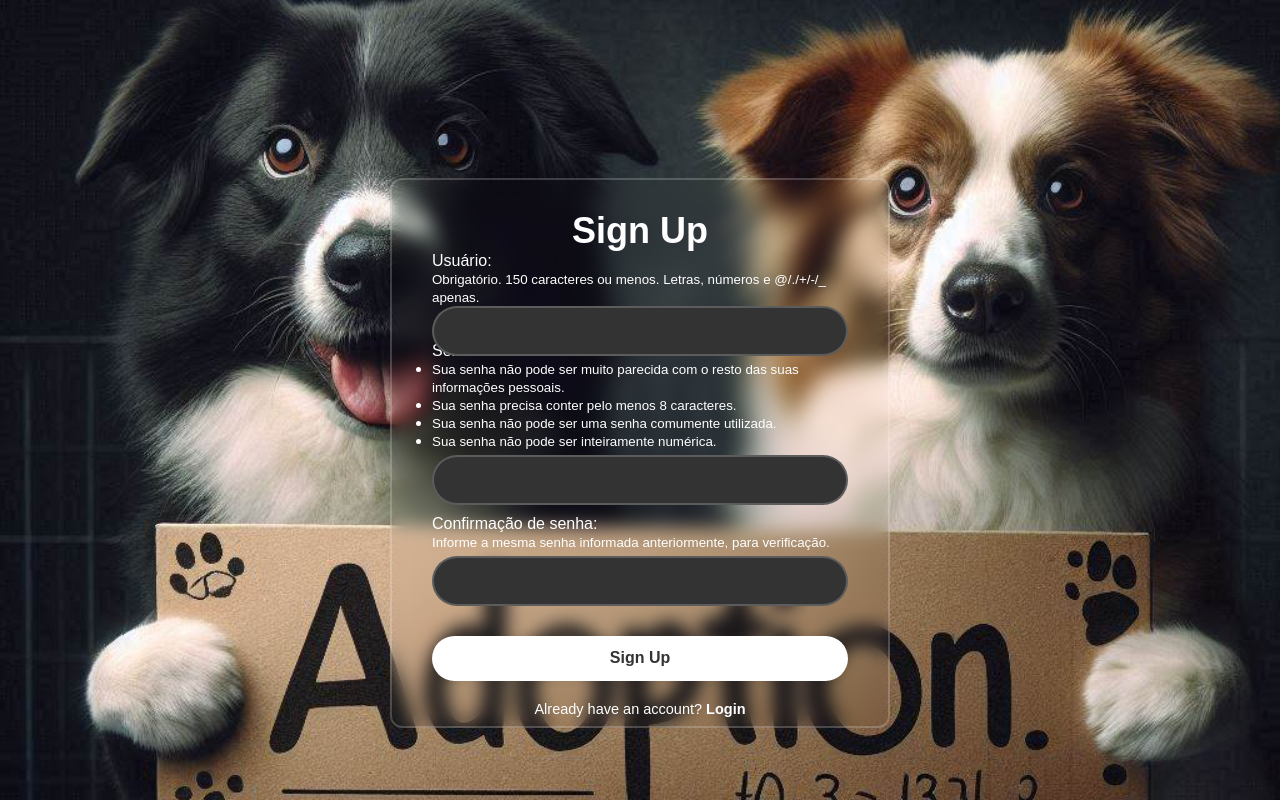
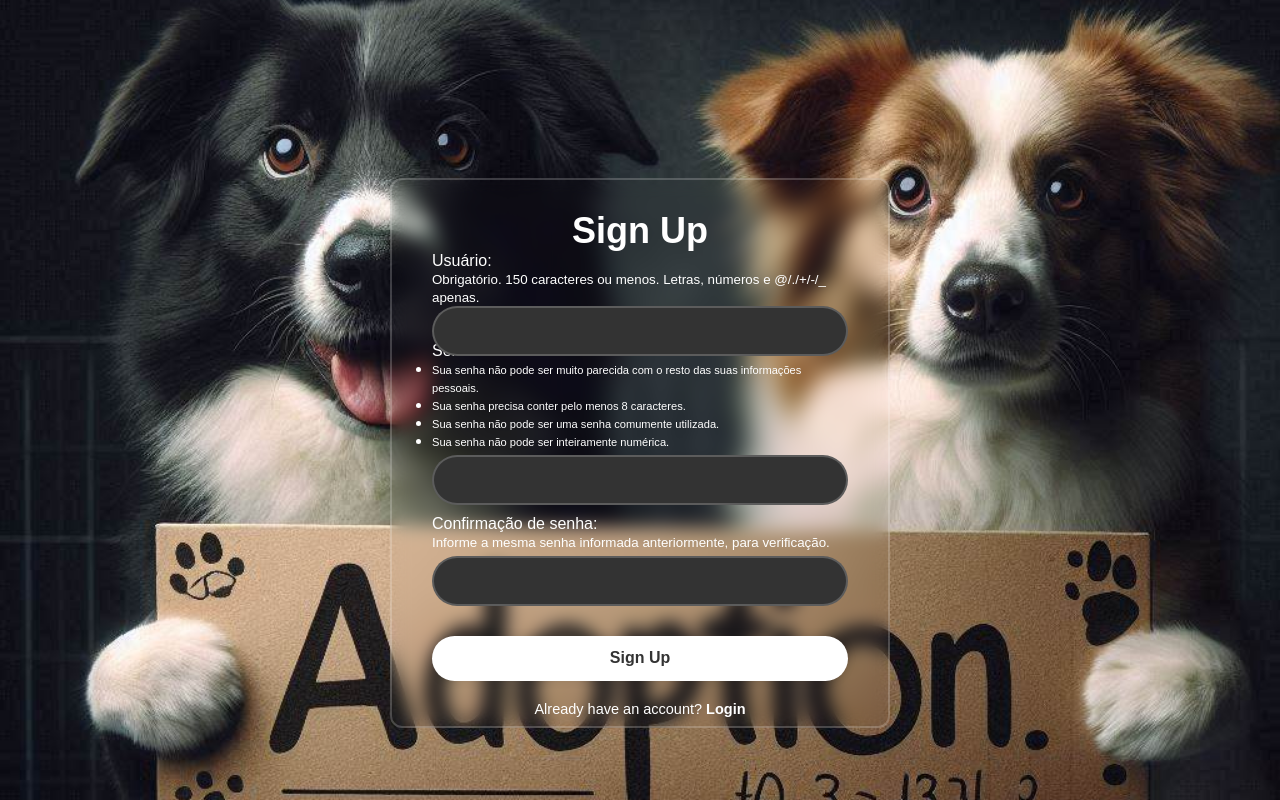
Before and after one commit to antonioz2022/ProjetoFDS, a Django app: page /pet4you_app/signup/ in a window 1280 px wide. Run offline with Django 5.2, Linux system fonts and the light colour scheme.

Commit message:
Mudanças no css e html

```diff
--- a/pet4you_app/static/css/styles.css
+++ b/pet4you_app/static/css/styles.css
@@ -4,7 +4,7 @@
     box-sizing: border-box;
     font-family: "Poppins", sans-serif;
   }
-  body{
+  .body-splat{
     display: flex;
     justify-content: center;
     align-items: center;
--- a/pet4you_app/templates/base.html
+++ b/pet4you_app/templates/base.html
@@ -6,7 +6,7 @@
     <meta name="viewport" content="width=device-width, initial-scale=1.0">
     <title>Pet4You</title>
     {% load static %}
-    <link rel="stylesheet" href="{% static 'css/styles.css' %}?v=2">
+    <link rel="stylesheet" href="{% static 'css/styles.css' %}?v=2 ">
 
 </head>
 
--- a/pet4you_app/templates/home.html
+++ b/pet4you_app/templates/home.html
@@ -2,6 +2,7 @@
 
 
 {% block body %}
+<div class="body-splat">
 <div style="text-align: center; color: white;">
     <h1>Pet4You</h1>
     <p>Encontre o seu novo melhor amigo.</p>
@@ -30,4 +31,5 @@
     </form>
     {% endif %}
 </div>
+</div>
 {% endblock %}
--- a/pet4you_app/templates/list.html
+++ b/pet4you_app/templates/list.html
@@ -1,5 +1,6 @@
 {% extends "base.html" %}
 {% block body %}
+<div class="body-splat">
     <div class="wrapper">
         <h1>Your Pets</h1>
         {% if pets %}
@@ -21,4 +22,5 @@
             <p><a href="{% url 'pet4you:home' %}">Home</a></p>
         </div>
     </div>
+</div>
 {% endblock %}
--- a/pet4you_app/templates/posting.html
+++ b/pet4you_app/templates/posting.html
@@ -1,5 +1,6 @@
 {% extends "base.html" %}
 {% block body %}
+<div class="body-splat">
     <div class="wrapper">
         <h1>Post your pet!</h1>
         <form method="POST">
@@ -30,4 +31,5 @@
             <p><a href="{% url 'pet4you:home' %}">Home</a></p>
         </div>
     </div>
+</div>
 {% endblock %}
--- a/pet4you_app/templates/registration/login.html
+++ b/pet4you_app/templates/registration/login.html
@@ -1,5 +1,6 @@
 {% extends "base.html" %}
 {% block body %}
+<div class="body-splat">
   <div class="wrapper">
     <form method="POST">
       {% csrf_token %}
@@ -31,4 +32,5 @@
       </div>
     </form>
   </div>
+</div>
 {% endblock %}
--- a/pet4you_app/templates/registration/signup.html
+++ b/pet4you_app/templates/registration/signup.html
@@ -1,10 +1,11 @@
 {% extends "base.html" %}
 {% block body %}
+<div class="body-splat">
   <div class="wrapper" , style="width: 500px; height: 550px; margin-top: 105px;">
     <h1>Sign Up</h1>
     <form method="POST">
       {% csrf_token %}
-    <div class="input-box", style="margin-top: 0px;">
+      <div class="input-box" , style="margin-top: 0px;">
         {{ form.username.label_tag }}
         <p><small>{{ form.username.help_text }}</small></p>
         {{ form.username }}
@@ -12,9 +13,9 @@
       </div>
 
       <p style="padding-top: 10px;">{{ form.password1.label_tag }}</p>
-    <p><small>{{ form.password1.help_text }}</small></p>
+      <p><small><small>{{ form.password1.help_text }}</small></small></p>
 
-    <div class="input-box", style="margin-top: 5px;">
+      <div class="input-box" , style="margin-top: 5px;">
         {{ form.password1 }}
         <i class="bx bxs-lock"></i>
 
@@ -22,7 +23,7 @@
 
       <p style="margin-top: -20px;">{{ form.password2.label_tag }}</p>
       <p><small>{{ form.password2.help_text }}</small></p>
-    <div class="input-box", style="margin-top: 5px;">
+      <div class="input-box" , style="margin-top: 5px;">
         {{ form.password2 }}
         <i class="bx bxs-lock"></i>
       </div>
@@ -33,4 +34,5 @@
       <p>Already have an account? <a href="{% url 'pet4you:login' %}">Login</a></p>
     </div>
   </div>
+</div>
 {% endblock %}
```
Also changed, not shown: db.sqlite3, pet4you_app/static/css/img2.jpg (deleted). Lines whose indentation alone changed are shown as unchanged.
